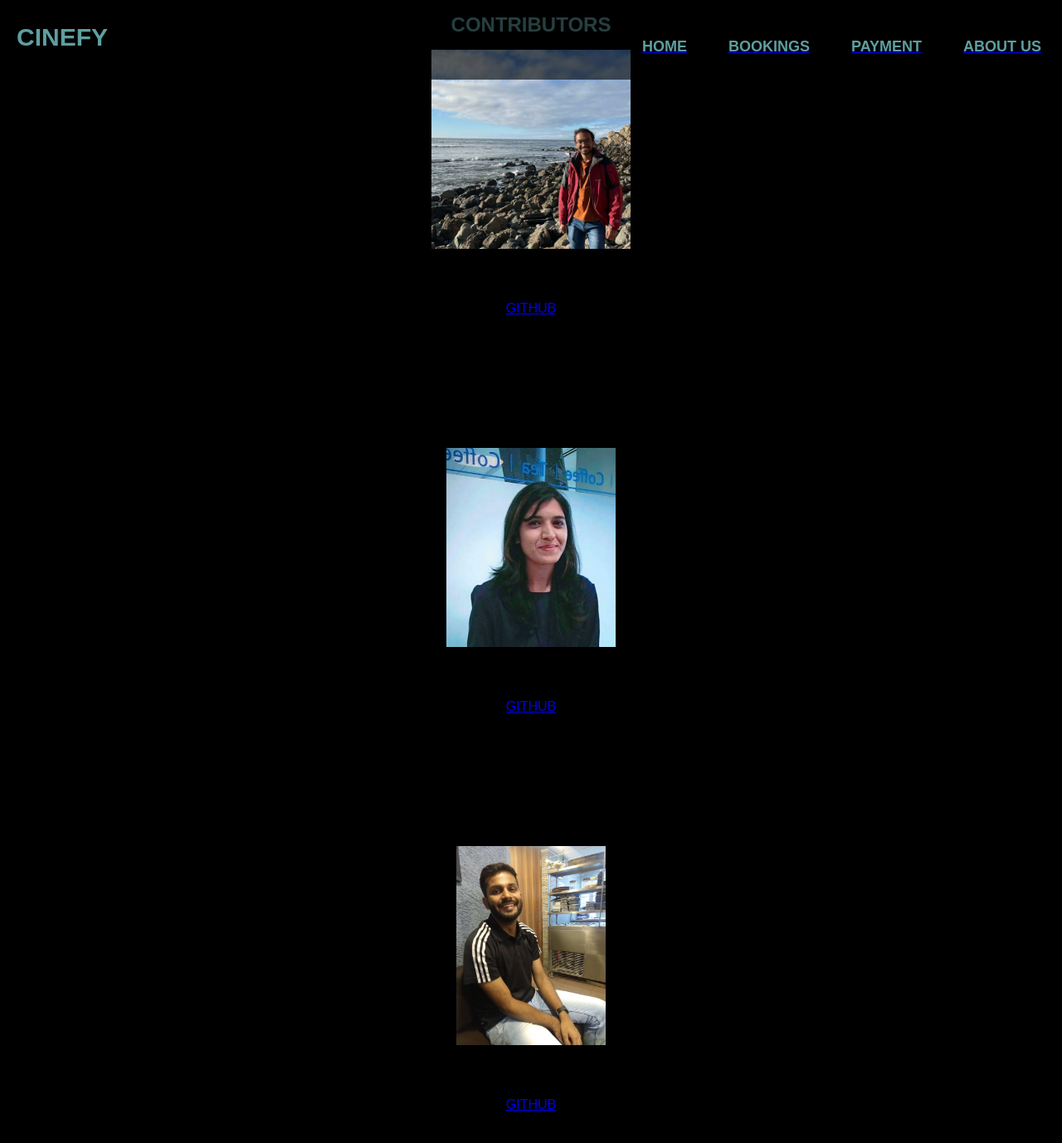
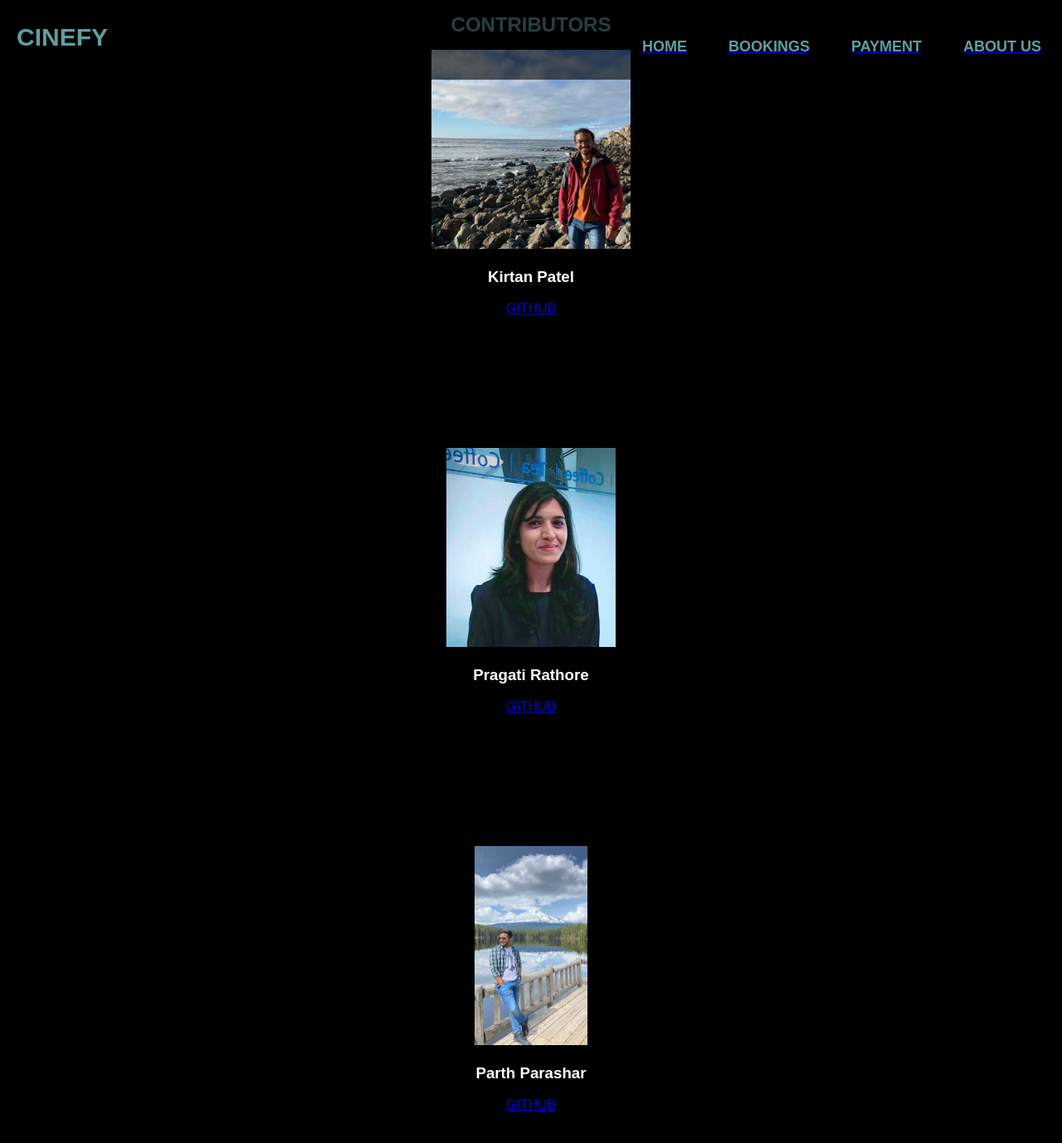
Before and after one commit to parasharparth/cinefy-frontend, a React (Create React App) app: page /about in a window 1280 px wide. Shown: the top 1378 px of the page at 83% size. Built offline with nearby package versions, Linux system fonts and the light colour scheme.

Commit message:
About Us changes

```diff
--- a/package.json
+++ b/package.json
@@ -11,7 +11,7 @@
     "react": "^18.1.0",
     "react-dom": "^18.1.0",
     "react-icons": "^4.3.1",
-    "react-router-dom": "^5.2.0",
+    "react-router-dom": "^5.3.3",
     "react-scripts": "5.0.1",
     "styled-components": "^5.3.5",
     "web-vitals": "^2.1.4"
--- a/src/components/AboutUS/About.css
+++ b/src/components/AboutUS/About.css
@@ -10,5 +10,9 @@ body{
 #About{
     text-align: center;
     position: relative;
-    height: 100%;
+    height: 50%;
+    color: white;
 }
+.h3{
+    color: white;
+}
--- a/src/components/AboutUS/About.jsx
+++ b/src/components/AboutUS/About.jsx
@@ -19,8 +19,10 @@ return (
             </div>
           </div>
         </div>
+
         <div className="row">
-          <div className="col-md-4 col-lg-4 col-sm-12">
+          <div className="column">
+
             <div className="max-auto card " style={{height: "30em"}}>
               <div className="card-img">
                 <img src={pic3} id="image3" className="img-fluid" alt="Profilepicture" style={{height: "15em"}} />
@@ -31,9 +33,10 @@ return (
               <div className="card-footer">
                 <a href="https://github.com/Kirtan6004" className="card-link">GITHUB</a>
               </div>
-            </div>
+
           </div>
-          <div className="col-md-4 col-lg-4 col-sm-12">
+          </div>
+          <div className="column">
             <div className="max-auto card" style={{height: "30em"}}>
               <div className="card-img">
                 <img src={pic2} id="image2" className="img-fluid" alt="Profilepicture" style={{height: "15em"}}/>
@@ -46,7 +49,7 @@ return (
               </div>
             </div>
           </div>
-          <div className="col-md-4 col-lg-4 col-sm-12">
+          <div classname="column">
             <div className="max-auto card" style={{height: "30em"}}>
               <div className="card-img">
                 <img src={pic1} id="image1" className="img-fluid" alt="Profilepicture" style={{height: "15em"}} />
@@ -60,7 +63,7 @@ return (
             </div>
           </div>
         </div>
-    </div>
+        </div>
   );
 
 }
```
Also changed, not shown: src/components/images/pic1.jpg, 1 other file (tests, documents, lock files or other folders).
